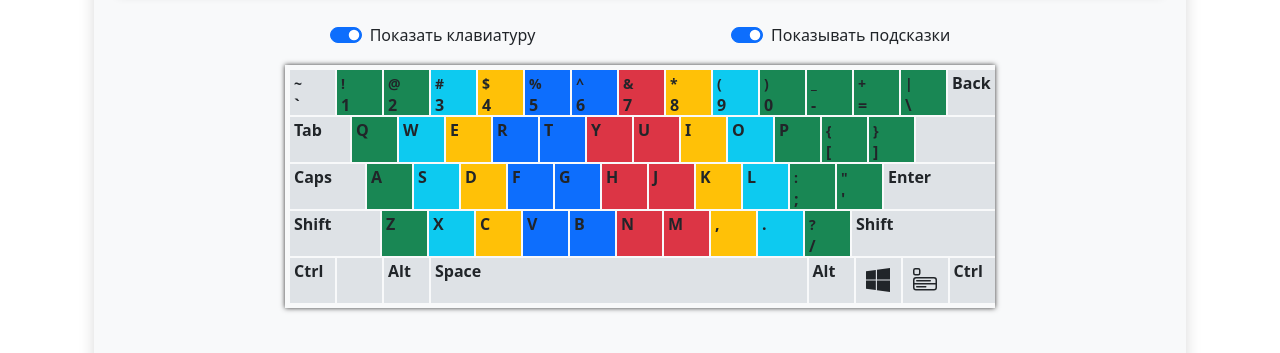
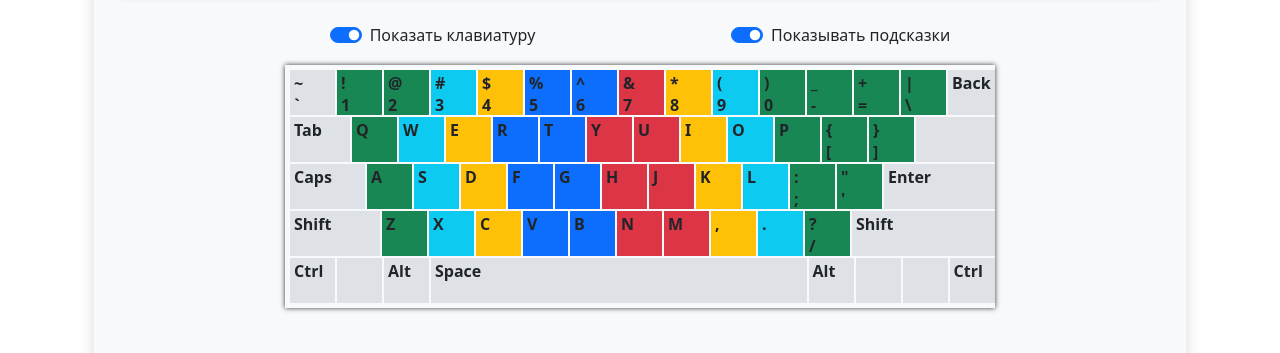
Before and after one commit to Denesterio/type_trainer, a Vue app: page / in a window 1280 px wide. Shown: the part 385-738 px from the top of the page. Built offline with nearby package versions, Linux system fonts and the light colour scheme.

Commit message:
remove fetch class, icons, UI folder

```diff
--- a/src/App.vue
+++ b/src/App.vue
@@ -49,11 +49,11 @@
 </template>
 
 <script>
-import AppRadioInputs from "./UI/AppRadioInputs.vue";
+import AppRadioInputs from "./components/AppRadioInputs.vue";
 import TextBox from './components/TextBox.vue';
 import AppKeyboard from './components/AppKeyboard.vue';
-import AppSwitchInput from './UI/AppSwitchInput.vue';
-import api from './services/api.js';
+import AppSwitchInput from './components/AppSwitchInput.vue';
+import fetchText from './services/api.js';
 export default {
   name: 'App',
   components: {AppRadioInputs, TextBox, AppKeyboard, AppSwitchInput},
@@ -97,8 +97,7 @@ export default {
         type: 'meat-and-filler',
         sentences: parseInt(this.currentTextLength, 10),
       };
-      api
-        .get('text', params)
+      fetchText(params)
         .then((data) => {
           this.splittedText = data[0].split('');
           this.status = 'waiting';
--- a/src/components/AppKeyboard.vue
+++ b/src/components/AppKeyboard.vue
@@ -1,20 +1,20 @@
 <template>
   <div ref="keyboard" class="keyboard" :class="{ 'opacity-50': status === 'loading' }">
     <div class="keyboard-row keyboard-row-1">
-      <div data-code="126_96" class="keyboard-button"><small>~</small><br>`</div>
-      <div data-code="49_33" class="keyboard-button bg-success"><small>!</small><br>1</div>
-      <div data-code="50_64" class="keyboard-button bg-success"><small>@</small><br>2</div>
-      <div data-code="51_35" class="keyboard-button bg-info"><small>#</small><br>3</div>
-      <div data-code="52_36" class="keyboard-button bg-warning"><small>$</small><br>4</div>
-      <div data-code="53_37" class="keyboard-button bg-primary"><small>%</small><br>5</div>
-      <div data-code="54_64" class="keyboard-button bg-primary"><small>^</small><br>6</div>
-      <div data-code="55_38" class="keyboard-button bg-danger"><small>&</small><br>7</div>
-      <div data-code="56_42" class="keyboard-button bg-warning"><small>*</small><br>8</div>
-      <div data-code="57_40" class="keyboard-button bg-info"><small>(</small><br>9</div>
-      <div data-code="48_41" class="keyboard-button bg-success"><small>)</small><br>0</div>
-      <div data-code="45_95" class="keyboard-button bg-success"><small>_</small><br>-</div>
-      <div data-code="61_43" class="keyboard-button bg-success"><small>+</small><br>=</div>
-      <div data-code="92_124" class="keyboard-button bg-success"><small>|</small><br>\</div>
+      <div data-code="126_96" class="keyboard-button">~<br>`</div>
+      <div data-code="49_33" class="keyboard-button bg-success">!<br>1</div>
+      <div data-code="50_64" class="keyboard-button bg-success">@<br>2</div>
+      <div data-code="51_35" class="keyboard-button bg-info">#<br>3</div>
+      <div data-code="52_36" class="keyboard-button bg-warning">$<br>4</div>
+      <div data-code="53_37" class="keyboard-button bg-primary">%<br>5</div>
+      <div data-code="54_64" class="keyboard-button bg-primary">^<br>6</div>
+      <div data-code="55_38" class="keyboard-button bg-danger">&<br>7</div>
+      <div data-code="56_42" class="keyboard-button bg-warning">*<br>8</div>
+      <div data-code="57_40" class="keyboard-button bg-info">(<br>9</div>
+      <div data-code="48_41" class="keyboard-button bg-success">)<br>0</div>
+      <div data-code="45_95" class="keyboard-button bg-success">_<br>-</div>
+      <div data-code="61_43" class="keyboard-button bg-success">+<br>=</div>
+      <div data-code="92_124" class="keyboard-button bg-success">|<br>\</div>
       <div class="keyboard-button">Back</div>
     </div>
     <div class="keyboard-row keyboard-row-2">
@@ -29,8 +29,8 @@
       <div data-code="105_73" class="keyboard-button bg-warning">I</div>
       <div data-code="111_79" class="keyboard-button bg-info">O</div>
       <div data-code="112_80" class="keyboard-button bg-success">P</div>
-      <div data-code="91_123" class="keyboard-button bg-success"><small>{</small><br>[</div>
-      <div data-code="93_125" class="keyboard-button bg-success"><small>}</small><br>]</div>
+      <div data-code="91_123" class="keyboard-button bg-success">{<br>[</div>
+      <div data-code="93_125" class="keyboard-button bg-success">}<br>]</div>
       <div class="keyboard-button"></div>
     </div>
     <div class="keyboard-row keyboard-row-3">
@@ -44,8 +44,8 @@
       <div data-code="106_74" class="keyboard-button bg-danger">J</div>
       <div data-code="107_75" class="keyboard-button bg-warning">K</div>
       <div data-code="108_76" class="keyboard-button bg-info">L</div>
-      <div data-code="59_58" class="keyboard-button bg-success"><small>:</small><br>;</div>
-      <div data-code="39_34" class="keyboard-button bg-success"><small>"</small><br>'</div>
+      <div data-code="59_58" class="keyboard-button bg-success">:<br>;</div>
+      <div data-code="39_34" class="keyboard-button bg-success">"<br>'</div>
       <div class="keyboard-button">Enter</div>
     </div>
     <div class="keyboard-row keyboard-row-4">
@@ -59,7 +59,7 @@
       <div data-code="109_77" class="keyboard-button bg-danger">M</div>
       <div data-code="44_60" class="keyboard-button bg-warning">,</div>
       <div data-code="46_62" class="keyboard-button bg-info">.</div>
-      <div data-code="47_63" class="keyboard-button bg-success"><small>?</small><br>/</div>
+      <div data-code="47_63" class="keyboard-button bg-success">?<br>/</div>
       <div ref="rightShift" class="keyboard-button">Shift</div>
     </div>
     <div class="keyboard-row keyboard-row-5">
@@ -68,18 +68,15 @@
       <div class="keyboard-button">Alt</div>
       <div data-code="32" class="keyboard-button">Space</div>
       <div class="keyboard-button">Alt</div>
-      <div class="keyboard-button d-flex align-items-center justify-content-center"><windows-icon /></div>
-      <div class="keyboard-button d-flex align-items-center justify-content-center"><context-menu-icon /></div>
+      <div class="keyboard-button d-flex align-items-center justify-content-center"></div>
+      <div class="keyboard-button d-flex align-items-center justify-content-center"></div>
       <div class="keyboard-button">Ctrl</div>
     </div>
   </div>
 </template>
 
 <script>
-import WindowsIcon from '../icons/WindowsIcon.vue';
-import ContextMenuIcon from '../icons/ContextMenuIcon.vue';
 export default {
-  components: {WindowsIcon, ContextMenuIcon},
   props: {
     splittedText: {
       type: Array,
--- a/src/components/TextBox.vue
+++ b/src/components/TextBox.vue
@@ -77,7 +77,7 @@
 </template>
 
 <script>
-import AppSpinner from '../UI/AppSpinner.vue';
+import AppSpinner from './AppSpinner.vue';
 import HistoryService from '../services/HistoryService.js';
 export default {
   props: {
--- a/src/icons/ContextMenuIcon.vue
+++ /dev/null
@@ -1,5 +0,0 @@
-<template>
-  <svg xmlns="http://www.w3.org/2000/svg" width="24" height="24" fill="currentColor" class="bi bi-menu-app" viewBox="0 0 16 16">
-    <path d="M0 1.5A1.5 1.5 0 0 1 1.5 0h2A1.5 1.5 0 0 1 5 1.5v2A1.5 1.5 0 0 1 3.5 5h-2A1.5 1.5 0 0 1 0 3.5v-2zM1.5 1a.5.5 0 0 0-.5.5v2a.5.5 0 0 0 .5.5h2a.5.5 0 0 0 .5-.5v-2a.5.5 0 0 0-.5-.5h-2zM0 8a2 2 0 0 1 2-2h12a2 2 0 0 1 2 2v5a2 2 0 0 1-2 2H2a2 2 0 0 1-2-2V8zm1 3v2a1 1 0 0 0 1 1h12a1 1 0 0 0 1-1v-2H1zm14-1V8a1 1 0 0 0-1-1H2a1 1 0 0 0-1 1v2h14zM2 8.5a.5.5 0 0 1 .5-.5h9a.5.5 0 0 1 0 1h-9a.5.5 0 0 1-.5-.5zm0 4a.5.5 0 0 1 .5-.5h6a.5.5 0 0 1 0 1h-6a.5.5 0 0 1-.5-.5z"/>
-  </svg>
-</template>
--- a/src/icons/WindowsIcon.vue
+++ /dev/null
@@ -1,5 +0,0 @@
-<template>
-  <svg xmlns="http://www.w3.org/2000/svg" width="24" height="24" fill="currentColor" class="bi bi-windows" viewBox="0 0 16 16">
-    <path d="M6.555 1.375 0 2.237v5.45h6.555V1.375zM0 13.795l6.555.933V8.313H0v5.482zm7.278-5.4.026 6.378L16 16V8.395H7.278zM16 0 7.33 1.244v6.414H16V0z"/>
-  </svg>
-</template>
--- a/src/services/FetchClient.js
+++ /dev/null
@@ -1,15 +0,0 @@
-// the client realizes methods named as http methods
-export default class FetchClient {
-  get() {
-    return new Promise((resolve) => {
-      resolve(['even office pork ion rest yoll papa stay directly']);
-    });
-    // return fetch(url).then((response) => {
-    //   if (response.ok) {
-    //     return response.json();
-    //   }
-
-    //   throw new Error('Failed to fetch');
-    // })
-  }
-}
--- a/src/services/api.js
+++ b/src/services/api.js
@@ -1,25 +1,16 @@
-import FetchClient from './FetchClient.js';
-
 // build routes
 const routes = {
   HOST: 'https://baconipsum.com',
   API_PREFIX: 'api',
-  text(id = '') {
-    return [this.HOST, this.API_PREFIX, id].join("/")
+  text() {
+    return [this.HOST, this.API_PREFIX].join("/")
   },
 };
 
-// use partial application; it's enough for simple task, I think
-const buildRequest = (client, type, path, params = {}) =>
-  client[type](path, params);
-
-const makeRequest = (type, path, params) =>
-  buildRequest(new FetchClient(), type, path, params);
-
-const makeUrl = (target, params = {}) => {
-  const path = params?.id ? routes[target](params.id) : routes[target]();
+const makeUrl = (params = {}) => {
+  const path = routes.text();
   const url = new URL(path);
-  const searchKeys = Object.keys(params).filter((key) => key !== 'id');
+  const searchKeys = Object.keys(params);
   if (searchKeys.length > 0) {
     for (const key of searchKeys) {
       url.searchParams.append(key, params[key]);
@@ -30,11 +21,19 @@ const makeUrl = (target, params = {}) => {
 }
 
 // functions for each method
-const get = (target, params) => {
-  const url = makeUrl(target, params);
-  return makeRequest("get", url);
+const fetchText = (params) => {
+  const url = makeUrl(params);
+  return new Promise((resolve) => {
+    if (url) {
+      resolve(['even office pork ion rest yoll papa stay directly']);
+    }
+  });
+// return fetch(url).then((response) => {
+//   if (response.ok) {
+//     return response.json();
+//   }
+//   throw new Error('Failed to fetch');
+// })
 };
 
-export default {
-  get,
-};
+export default fetchText;
```
Also changed, not shown: App.vue (deleted, +0 -125 lines), src/components/AppRadioInputs.vue (renamed from src/UI/AppRadioInputs.vue), src/components/AppSpinner.vue (renamed from src/UI/AppSpinner.vue), src/components/AppSwitchInput.vue (renamed from src/UI/AppSwitchInput.vue).
